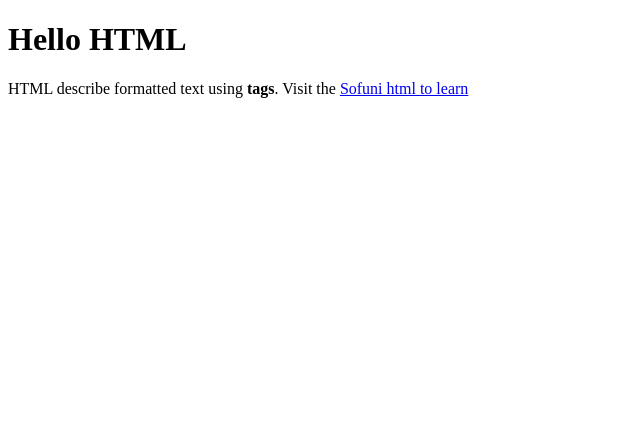
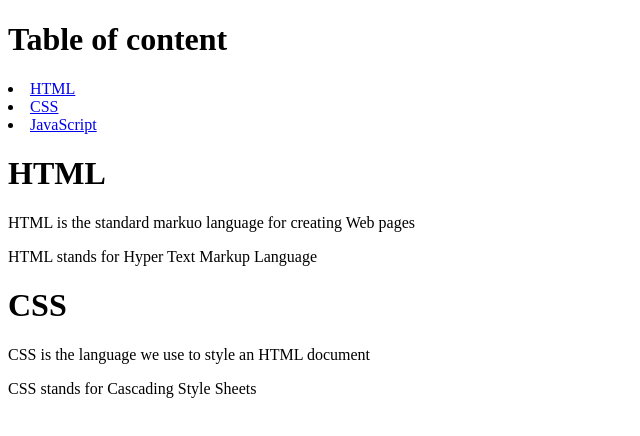
Before and after one commit to tuannguyen306/tuannguyen306.github.io, a plain HTML site: page week1/index.html in a window 1280 px wide. Shown: the whole page, without its empty margins (0-640 px from the left). Drawn offline with Linux system fonts and the light colour scheme.

Commit message:
Update index.html

```diff
--- a/week1/index.html
+++ b/week1/index.html
@@ -1,11 +1,24 @@
 <!DOCTYPE html>
 <html>
     <head>
-        <meta charset="utf-8">
         <title>HTML Example</title>
     </head>
     <body>
-        <h1>Hello HTML </h1>
-        <p> HTML describe formatted text using <strong>tags</strong>. Visit the <a href="https:sofuni.bg/trainings/courses">Sofuni html to learn</a></p>
+        <!-- Table of content -->
+        <h1>Table of content</h1>
+        <u1>
+            <li><a href="#html">HTML</a></li>
+            <li><a href="#css">CSS</a></li>
+            <li><a href="#javascript">JavaScript</a></li>
+        </u1>
+
+        <h1 id="html">HTML</h1>
+        <p>HTML is the standard markuo language for creating Web pages</p>
+        <p>HTML stands for Hyper Text Markup Language</p>
+        <h1 id="css">CSS</h1>
+        <p>CSS is the language we use to style an HTML document</p>
+        <p>CSS stands for Cascading Style Sheets</p>
+
     </body>
+
 </html>
```
